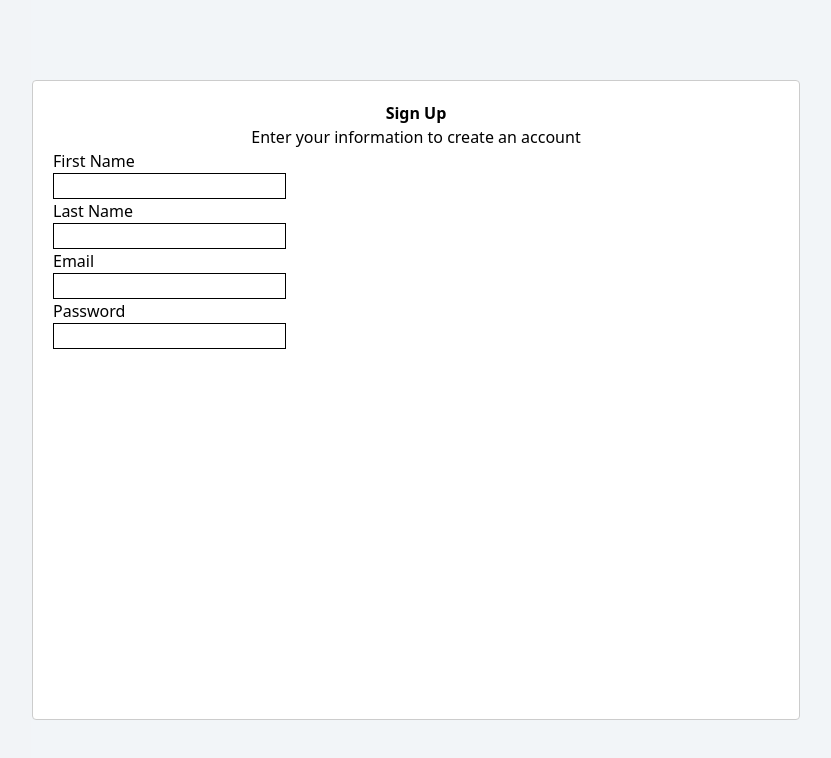
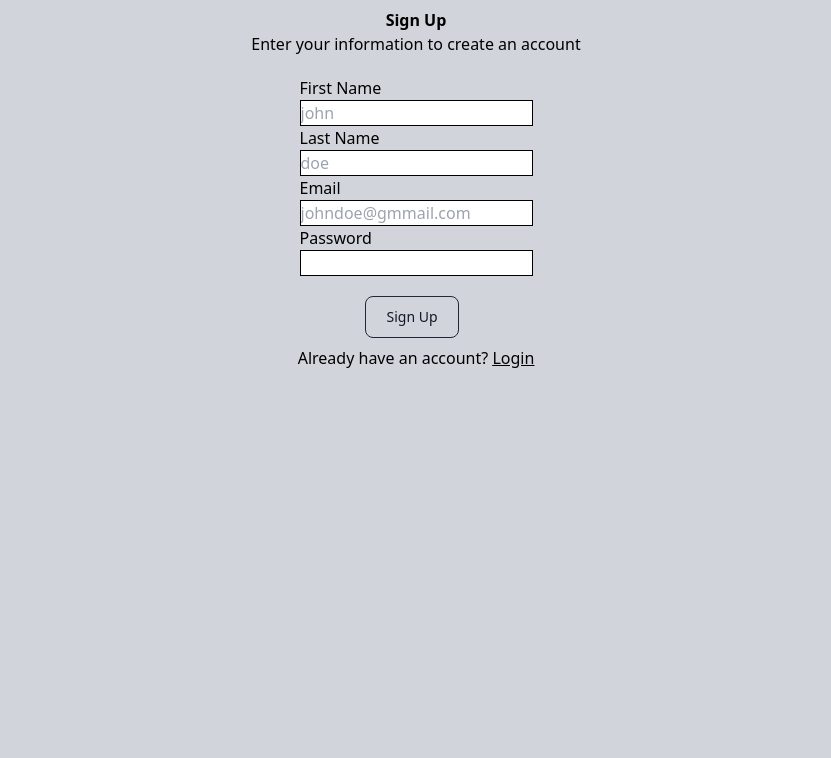
Before and after one commit to samarthvermaa/paytm, a React (Vite) app in the folder frontend/: page /signup in a window 1280 px wide. Shown: the top 758 px of the page, without its empty margins (224-1055 px from the left). Built offline with nearby package versions, Linux system fonts and the light colour scheme.

Commit message:
feat: sign up screen added

```diff
--- a/frontend/index.html
+++ b/frontend/index.html
@@ -6,7 +6,7 @@
     <meta name="viewport" content="width=device-width, initial-scale=1.0" />
     <title>Vite + React + TS</title>
   </head>
-  <body class="bg-slate-300">
+  <body class="bg-gray-300">
     <div id="root"></div>
     <script type="module" src="/src/main.tsx"></script>
   </body>
--- a/frontend/package.json
+++ b/frontend/package.json
@@ -12,7 +12,6 @@
   "dependencies": {
     "react": "^18.3.1",
     "react-dom": "^18.3.1",
-    "react-modal": "^3.16.1",
     "react-router-dom": "^6.26.1"
   },
   "devDependencies": {
--- a/frontend/src/baseComponents/Button.tsx
+++ b/frontend/src/baseComponents/Button.tsx
@@ -1,4 +1,6 @@
-const Button = ({ children, onClick }: any) => {
+import { IButton } from "../models/baseComponents/button";
+
+const Button = ({ children, onClick }: IButton) => {
   return (
     <button
       type="button"
--- a/frontend/src/baseComponents/MyModal.tsx
+++ /dev/null
@@ -1,44 +0,0 @@
-import Modal from "react-modal";
-
-const customStyles = {
-  content: {
-    top: "10%",
-    left: "20%",
-    right: "20%",
-    bottom: "10%",
-    //marginRight: "-50%",
-    //transform: "translate(-50%, -50%)",
-  },
-};
-
-Modal.setAppElement("#root");
-export const MyModal = ({ children, modalIsOpen, setIsOpen }) => {
-  //const subtitle;
-
-  function openModal() {
-    setIsOpen(true);
-  }
-
-  function afterOpenModal() {
-    // references are now sync'd and can be accessed.
-    //subtitle.style.color = "#f00";
-  }
-
-  function closeModal() {
-    setIsOpen(false);
-  }
-
-  return (
-    <div>
-      <Modal
-        isOpen={modalIsOpen}
-        onAfterOpen={afterOpenModal}
-        onRequestClose={closeModal}
-        style={customStyles}
-        contentLabel="Example Modal"
-      >
-        {children}
-      </Modal>
-    </div>
-  );
-};
--- a/frontend/src/components/SignUp.tsx
+++ b/frontend/src/components/SignUp.tsx
@@ -1,27 +1,44 @@
-import React, { useState } from "react";
-import { MyModal } from "../baseComponents/MyModal";
+import { Link } from "react-router-dom";
+import Button from "../baseComponents/Button";
 
 const SignUp = () => {
-  const [modalIsOpen, setIsOpen] = useState(true);
   return (
-    <div>
-      <MyModal modalIsOpen={modalIsOpen} setIsOpen={setIsOpen}>
-        <div className="flex flex-col items-center">
-          <b>Sign Up</b>
-          <p>Enter your information to create an account</p>
-        </div>
-        <form>
+    <>
+      <div className="flex flex-col items-center p-2 ">
+        <b>Sign Up</b>
+        <p>Enter your information to create an account</p>
+
+        <form className="p-5">
           <label className="block">First Name</label>
-          <input className="border border-black" type="text" />
+          <input
+            className="border border-black"
+            type="text"
+            placeholder="john"
+          />
           <label className="block">Last Name</label>
-          <input className="border border-black" type="text" />
+          <input
+            className="border border-black"
+            type="text"
+            placeholder="doe"
+          />
           <label className="block">Email</label>
-          <input className="border border-black" type="text" />
+          <input
+            className="border border-black"
+            type="text"
+            placeholder="johndoe@gmmail.com"
+          />
           <label className="block">Password</label>
-          <input className="border border-black" type="text" />
+          <input className="border border-black" type="password" />
         </form>
-      </MyModal>
-    </div>
+        <Button>Sign Up</Button>
+        <p>
+          Already have an account?{" "}
+          <u>
+            <Link to={"/signin"}>Login</Link>
+          </u>
+        </p>
+      </div>
+    </>
   );
 };
 
```
Also changed, not shown: 1 other file (tests, documents, lock files or other folders).
